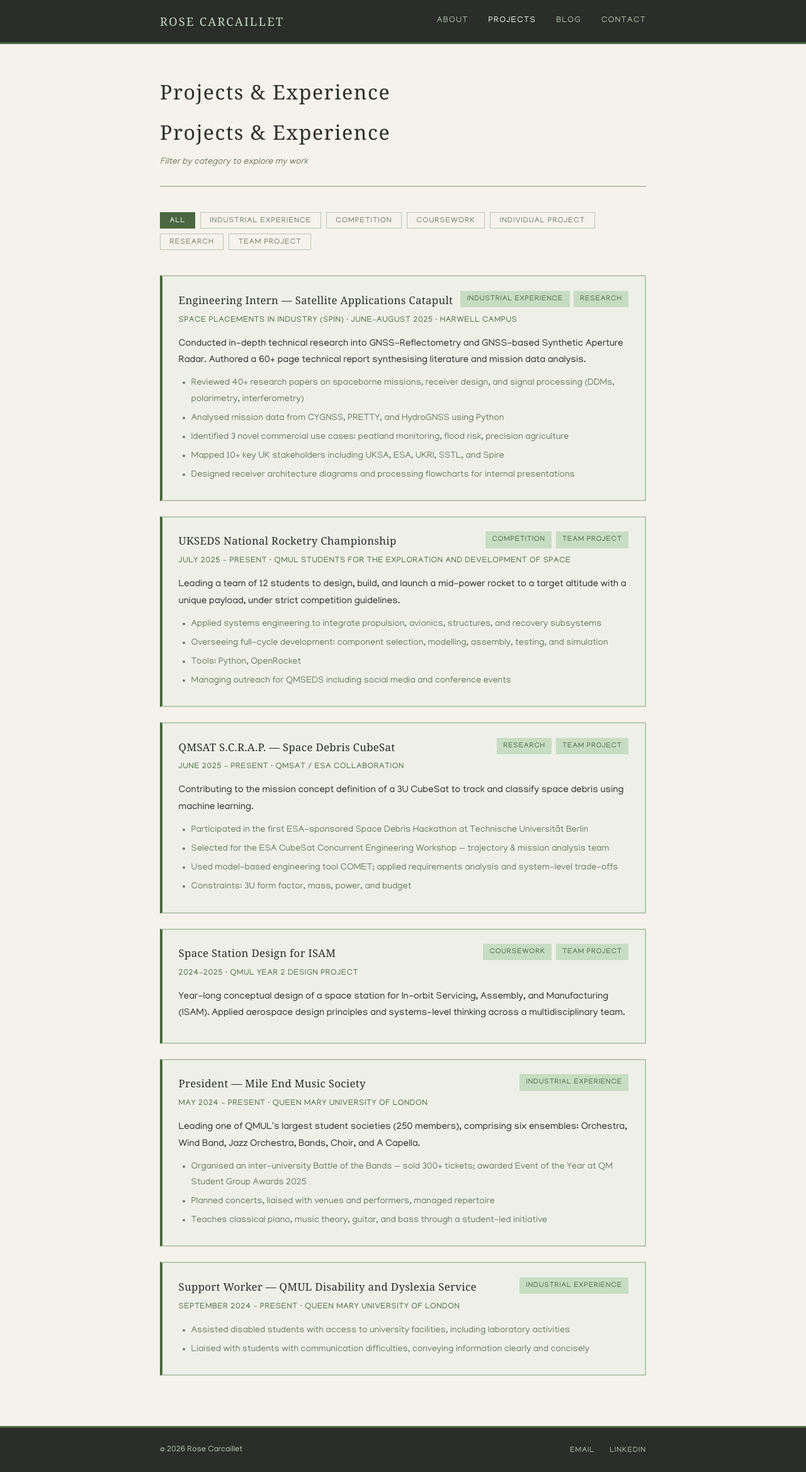
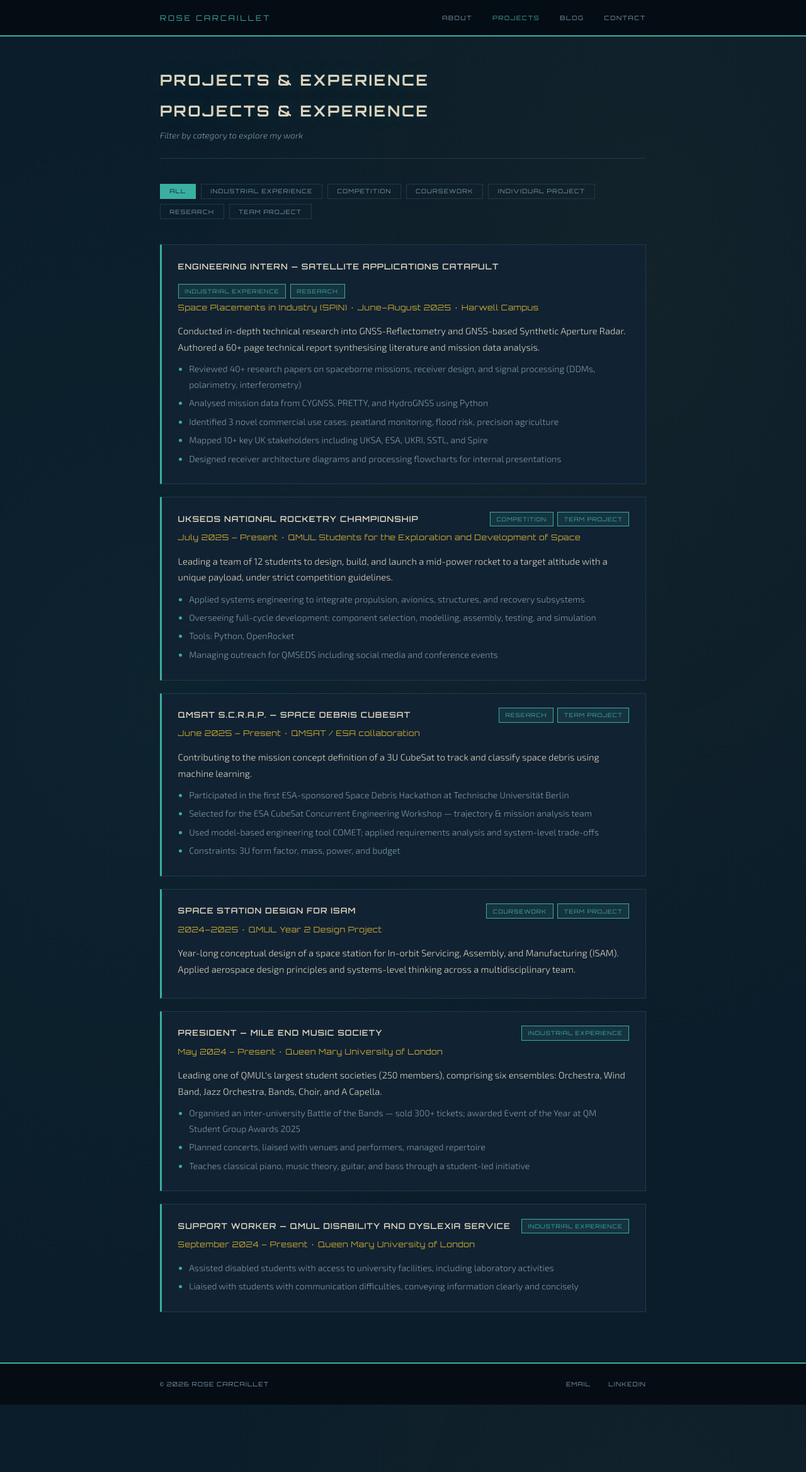
Before and after one commit to rose-31330/rose-31330.github.io, a Jekyll site: the page built from projects.md, in a window 1280 px wide. Shown: the whole page at 63% size. Built offline with Jekyll 4.4.1, drawn with Linux system fonts in a browser that asks for light colours; some web fonts are replaced; after the commit the page ends 2231 px from its top, so only the background shows below that.

Commit message:
Atomic Age / retro-futurist redesign
- Deep space navy background (#0b1d2a) with teal, gold, warm orange palette
- Orbitron (geometric space-age) headings + Exo 2 body font
- Teal glow on hero title, gold meta text, teal accent borders
- Dark header/footer with teal rule, all-caps spaced nav
- Subtle radial gradient background overlay

Co-Authored-By: Claude Sonnet 4.6 <noreply@anthropic.com>

```diff
--- a/_layouts/default.html
+++ b/_layouts/default.html
@@ -7,7 +7,7 @@
   <meta name="description" content="{{ page.excerpt | default: site.description | strip_html | normalize_whitespace | truncate: 160 }}">
   <link rel="preconnect" href="https://fonts.googleapis.com">
   <link rel="preconnect" href="https://fonts.gstatic.com" crossorigin>
-  <link href="https://fonts.googleapis.com/css2?family=Belleza&family=Manjari:wght@100;400;700&display=swap" rel="stylesheet">
+  <link href="https://fonts.googleapis.com/css2?family=Orbitron:wght@400;600;700&family=Exo+2:ital,wght@0,300;0,400;0,600;1,300&display=swap" rel="stylesheet">
   <link rel="stylesheet" href="{{ "/assets/css/style.css" | relative_url }}">
   {% seo %}
 </head>
--- a/assets/css/style.scss
+++ b/assets/css/style.scss
@@ -2,20 +2,23 @@
 ---
 
 /* ============================================================
-   Variables — Retro Green Palette
+   Variables — Atomic Age / Retro-Futurism Palette
    ============================================================ */
-$font-heading:   'Belleza', Georgia, serif;
-$font-body:      'Manjari', 'Georgia', serif;
+$font-heading:   'Orbitron', 'Courier New', monospace;
+$font-body:      'Exo 2', 'Helvetica Neue', sans-serif;
 
-$color-bg:       #f5f2eb;
-$color-text:     #2a2d28;
-$color-subtle:   #6b7a62;
-$color-border:   #b8c8b0;
-$color-accent:   #4a6741;
-$color-accent-h: #3a5232;
-$color-mint:     #c8dcc4;
-$color-sage:     #7a9e72;
-$color-card-bg:  #eef0e8;
+/* Colours drawn from 1950s–60s space travel poster palette */
+$color-bg:        #0b1d2a;   /* deep space navy              */
+$color-bg-card:   #112233;   /* card background              */
+$color-bg-raised: #162d40;   /* slightly raised surfaces     */
+$color-text:      #ddd5be;   /* warm parchment / cream       */
+$color-subtle:    #7a9aaa;   /* dusty blue-grey              */
+$color-border:    #1e3a4e;   /* dark teal border             */
+$color-accent:    #3aafa0;   /* teal / aqua — main accent    */
+$color-accent-h:  #2a9090;   /* teal hover                   */
+$color-gold:      #c8a830;   /* atomic-age gold              */
+$color-warm:      #c87a40;   /* dusty orange highlight       */
+$color-pale:      #a8c8d0;   /* pale blue (planet tones)     */
 
 $max-width: 820px;
 
@@ -28,26 +31,30 @@ html { font-size: 16px; -webkit-font-smoothing: antialiased; }
 
 body {
   font-family: $font-body;
+  font-weight: 300;
   color: $color-text;
   background: $color-bg;
   line-height: 1.75;
+  /* subtle star-field dot pattern */
+  background-image:
+    radial-gradient(ellipse at 20% 50%, rgba(58,175,160,0.04) 0%, transparent 60%),
+    radial-gradient(ellipse at 80% 20%, rgba(200,168,48,0.04) 0%, transparent 50%);
 }
 
 img { max-width: 100%; height: auto; display: block; }
 
 a {
   color: $color-accent;
-  text-decoration: underline;
-  text-underline-offset: 3px;
-  &:hover { color: $color-accent-h; }
+  text-decoration: none;
+  &:hover { color: $color-gold; text-decoration: none; }
 }
 
 /* ============================================================
    Header / Nav
    ============================================================ */
 .site-header {
-  background: $color-text;
-  border-bottom: 3px solid $color-accent;
+  background: rgba(5, 12, 20, 0.95);
+  border-bottom: 2px solid $color-accent;
   padding: 1.1rem 0;
 }
 
@@ -64,26 +71,26 @@ a {
 
 .site-title {
   font-family: $font-heading;
-  font-size: 1.15rem;
-  color: $color-mint;
+  font-size: 0.75rem;
+  color: $color-accent;
   text-decoration: none;
-  letter-spacing: 0.12em;
+  letter-spacing: 0.25em;
   text-transform: uppercase;
-  &:hover { color: #fff; text-decoration: none; }
+  &:hover { color: $color-gold; }
 }
 
 .site-nav {
   display: flex;
   gap: 2rem;
   a {
-    font-family: $font-body;
-    font-size: 0.82rem;
-    color: #b8c8b0;
+    font-family: $font-heading;
+    font-size: 0.6rem;
+    color: $color-subtle;
     text-decoration: none;
     text-transform: uppercase;
-    letter-spacing: 0.1em;
+    letter-spacing: 0.18em;
     transition: color 0.15s;
-    &:hover, &.active { color: #fff; }
+    &:hover, &.active { color: $color-accent; }
   }
 }
 
@@ -92,31 +99,34 @@ a {
    ============================================================ */
 .site-banner {
   width: 100%;
-  max-height: 320px;
+  max-height: 340px;
   overflow: hidden;
-  border-bottom: 3px solid $color-accent;
+  border-bottom: 2px solid $color-accent;
+  position: relative;
 
   img {
     width: 100%;
-    height: 320px;
+    height: 340px;
     object-fit: cover;
     object-position: center;
     display: block;
+    filter: saturate(0.85) brightness(0.85);
   }
 
   .banner-placeholder {
     width: 100%;
-    height: 220px;
-    background: linear-gradient(135deg, $color-text 0%, $color-accent 60%, $color-sage 100%);
+    height: 240px;
+    background:
+      linear-gradient(180deg, #05111e 0%, #0b2a3a 40%, #0d3a2a 100%);
     display: flex;
     align-items: center;
     justify-content: center;
-    color: $color-mint;
+    color: $color-accent;
     font-family: $font-heading;
-    font-size: 0.85rem;
-    letter-spacing: 0.15em;
+    font-size: 0.65rem;
+    letter-spacing: 0.25em;
     text-transform: uppercase;
-    opacity: 0.7;
+    border-bottom: 1px solid $color-border;
   }
 }
 
@@ -133,11 +143,9 @@ a {
    Footer
    ============================================================ */
 .site-footer {
-  background: $color-text;
-  border-top: 3px solid $color-accent;
+  background: #050c14;
+  border-top: 2px solid $color-accent;
   padding: 1.5rem 0;
-  font-size: 0.8rem;
-  color: $color-subtle;
 }
 
 .footer-inner {
@@ -149,14 +157,22 @@ a {
   align-items: center;
   flex-wrap: wrap;
   gap: 0.5rem;
-  color: #b8c8b0;
+  color: $color-subtle;
+  font-family: $font-heading;
+  font-size: 0.6rem;
+  letter-spacing: 0.12em;
+  text-transform: uppercase;
 }
 
 .footer-links {
   display: flex;
-  gap: 1.5rem;
-  a { color: #b8c8b0; text-decoration: none; text-transform: uppercase; letter-spacing: 0.08em; font-size: 0.75rem;
-      &:hover { color: #fff; } }
+  gap: 1.75rem;
+  a {
+    color: $color-subtle;
+    text-decoration: none;
+    letter-spacing: 0.12em;
+    &:hover { color: $color-accent; }
+  }
 }
 
 /* ============================================================
@@ -164,33 +180,42 @@ a {
    ============================================================ */
 .btn {
   display: inline-block;
-  background: $color-accent;
-  color: #fff;
-  padding: 0.6rem 1.4rem;
+  background: transparent;
+  color: $color-accent;
+  padding: 0.6rem 1.6rem;
   border: 2px solid $color-accent;
-  font-family: $font-body;
-  font-size: 0.82rem;
-  font-weight: 400;
-  letter-spacing: 0.1em;
+  font-family: $font-heading;
+  font-size: 0.65rem;
+  letter-spacing: 0.2em;
   text-transform: uppercase;
   text-decoration: none;
-  transition: background 0.15s, color 0.15s;
-  &:hover { background: $color-bg; color: $color-accent; text-decoration: none; }
+  transition: background 0.2s, color 0.2s;
+  &:hover {
+    background: $color-accent;
+    color: $color-bg;
+    text-decoration: none;
+  }
 }
 
 /* ============================================================
-   Section headings (shared)
+   Section labels (shared)
    ============================================================ */
 .section-label {
   font-family: $font-heading;
-  font-size: 0.78rem;
+  font-size: 0.62rem;
   text-transform: uppercase;
-  letter-spacing: 0.18em;
+  letter-spacing: 0.3em;
   color: $color-accent;
   margin-bottom: 1.5rem;
   display: flex;
   align-items: center;
-  gap: 0.75rem;
+  gap: 1rem;
+
+  &::before {
+    content: '//';
+    color: $color-gold;
+    font-size: 0.7rem;
+  }
 
   &::after {
     content: '';
@@ -204,26 +229,32 @@ a {
    Home — Hero
    ============================================================ */
 .hero {
-  padding: 2.5rem 0 2.5rem;
-  border-bottom: 2px solid $color-border;
-  margin-bottom: 3rem;
+  padding: 3rem 0 2.5rem;
+  border-bottom: 1px solid $color-border;
+  margin-bottom: 3.5rem;
+  position: relative;
 
   h1 {
     font-family: $font-heading;
-    font-size: 2.6rem;
-    font-weight: 400;
-    letter-spacing: 0.04em;
+    font-size: 2.2rem;
+    font-weight: 700;
+    letter-spacing: 0.08em;
     line-height: 1.15;
-    margin-bottom: 0.6rem;
+    margin-bottom: 0.75rem;
     color: $color-text;
+    text-transform: uppercase;
+
+    /* subtle teal text-shadow for glow */
+    text-shadow: 0 0 40px rgba(58,175,160,0.25);
   }
 
   .tagline {
     color: $color-subtle;
-    font-size: 1rem;
-    margin-bottom: 1.75rem;
-    max-width: 480px;
+    font-size: 0.92rem;
+    margin-bottom: 2rem;
+    max-width: 500px;
     font-style: italic;
+    letter-spacing: 0.02em;
   }
 }
 
@@ -234,53 +265,61 @@ a {
 .highlights-section,
 .skills-section {
   margin-bottom: 3.5rem;
-  p { margin-bottom: 1rem; }
+  p { margin-bottom: 1rem; font-weight: 300; }
 }
 
 /* ============================================================
-   Cards (highlights + projects + experience)
+   Cards (highlights + projects)
    ============================================================ */
 .highlight-cards,
-.projects-grid,
-.experience-list {
+.projects-grid {
   display: grid;
-  gap: 1.5rem;
+  gap: 1.25rem;
 }
 
 .card,
-.project-card,
-.experience-card {
-  background: $color-card-bg;
-  border: 2px solid $color-border;
-  border-left: 4px solid $color-accent;
+.project-card {
+  background: $color-bg-card;
+  border: 1px solid $color-border;
+  border-left: 3px solid $color-accent;
   padding: 1.4rem 1.6rem;
+  transition: border-color 0.2s;
+
+  &:hover {
+    border-left-color: $color-gold;
+  }
 
   h3, h2 {
     font-family: $font-heading;
-    font-size: 1.05rem;
-    font-weight: 400;
-    letter-spacing: 0.02em;
-    margin-bottom: 0.2rem;
+    font-size: 0.8rem;
+    font-weight: 600;
+    letter-spacing: 0.08em;
+    text-transform: uppercase;
+    margin-bottom: 0.3rem;
     color: $color-text;
   }
 
   .card-meta,
-  .project-meta,
-  .experience-meta {
-    font-size: 0.8rem;
-    color: $color-accent;
+  .project-meta {
+    font-size: 0.78rem;
+    color: $color-gold;
     margin-bottom: 0.85rem;
     letter-spacing: 0.05em;
-    text-transform: uppercase;
+    font-family: $font-heading;
+    font-weight: 400;
   }
 
-  p { font-size: 0.95rem; margin-bottom: 0.6rem; color: $color-text; }
+  p { font-size: 0.92rem; margin-bottom: 0.6rem; color: $color-text; font-weight: 300; }
 
   ul {
-    font-size: 0.9rem;
-    padding-left: 1.25rem;
+    font-size: 0.88rem;
+    padding-left: 1.1rem;
     color: $color-subtle;
-    li { margin-bottom: 0.3rem; }
+    font-weight: 300;
+    li {
+      margin-bottom: 0.3rem;
+      &::marker { color: $color-accent; }
+    }
   }
 }
 
@@ -293,47 +332,23 @@ a {
   flex-wrap: wrap;
 }
 
+.tag-group {
+  display: flex;
+  flex-wrap: wrap;
+  gap: 0.4rem;
+}
+
 .project-tag {
-  font-size: 0.72rem;
-  font-weight: 400;
-  background: $color-mint;
+  font-family: $font-heading;
+  font-size: 0.55rem;
+  letter-spacing: 0.12em;
+  text-transform: uppercase;
+  background: rgba(58,175,160,0.12);
   color: $color-accent;
-  padding: 0.2rem 0.65rem;
-  letter-spacing: 0.08em;
-  text-transform: uppercase;
+  border: 1px solid $color-accent;
+  padding: 0.2rem 0.6rem;
   white-space: nowrap;
   flex-shrink: 0;
-}
-
-/* ============================================================
-   Skills
-   ============================================================ */
-.skills-group {
-  margin-bottom: 1.25rem;
-
-  h4 {
-    font-family: $font-heading;
-    font-size: 0.75rem;
-    text-transform: uppercase;
-    letter-spacing: 0.12em;
-    color: $color-subtle;
-    margin-bottom: 0.6rem;
-  }
-}
-
-.skill-chips {
-  display: flex;
-  flex-wrap: wrap;
-  gap: 0.5rem;
-}
-
-.chip {
-  font-size: 0.8rem;
-  background: $color-mint;
-  color: $color-accent;
-  padding: 0.25rem 0.75rem;
-  border: 1px solid $color-border;
-  letter-spacing: 0.04em;
 }
 
 /* ============================================================
@@ -347,16 +362,16 @@ a {
 }
 
 .filter-btn {
-  background: none;
-  border: 1.5px solid $color-border;
+  background: transparent;
+  border: 1px solid $color-border;
   color: $color-subtle;
-  font-family: $font-body;
-  font-size: 0.75rem;
-  letter-spacing: 0.09em;
+  font-family: $font-heading;
+  font-size: 0.58rem;
+  letter-spacing: 0.14em;
   text-transform: uppercase;
   padding: 0.35rem 0.9rem;
   cursor: pointer;
-  transition: background 0.15s, color 0.15s, border-color 0.15s;
+  transition: all 0.15s;
 
   &:hover {
     border-color: $color-accent;
@@ -366,14 +381,41 @@ a {
   &.active {
     background: $color-accent;
     border-color: $color-accent;
-    color: #fff;
+    color: $color-bg;
   }
 }
 
-.tag-group {
+/* ============================================================
+   Skills
+   ============================================================ */
+.skills-group {
+  margin-bottom: 1.25rem;
+
+  h4 {
+    font-family: $font-heading;
+    font-size: 0.6rem;
+    text-transform: uppercase;
+    letter-spacing: 0.2em;
+    color: $color-subtle;
+    margin-bottom: 0.65rem;
+  }
+}
+
+.skill-chips {
   display: flex;
   flex-wrap: wrap;
-  gap: 0.4rem;
+  gap: 0.5rem;
+}
+
+.chip {
+  font-family: $font-heading;
+  font-size: 0.6rem;
+  letter-spacing: 0.1em;
+  text-transform: uppercase;
+  background: $color-bg-raised;
+  color: $color-pale;
+  padding: 0.3rem 0.8rem;
+  border: 1px solid $color-border;
 }
 
 /* ============================================================
@@ -382,20 +424,22 @@ a {
 .page-content {
   .page-title {
     font-family: $font-heading;
-    font-size: 2rem;
-    font-weight: 400;
-    letter-spacing: 0.05em;
-    margin-bottom: 0.5rem;
+    font-size: 1.5rem;
+    font-weight: 700;
+    letter-spacing: 0.12em;
+    text-transform: uppercase;
+    margin-bottom: 0.4rem;
     color: $color-text;
+    text-shadow: 0 0 30px rgba(58,175,160,0.2);
   }
 
   .page-subtitle {
     color: $color-subtle;
-    font-size: 0.88rem;
+    font-size: 0.85rem;
     font-style: italic;
     margin-bottom: 2.5rem;
     padding-bottom: 1.5rem;
-    border-bottom: 2px solid $color-border;
+    border-bottom: 1px solid $color-border;
   }
 }
 
@@ -414,25 +458,26 @@ a {
 
   h2 {
     font-family: $font-heading;
-    font-size: 1.2rem;
-    font-weight: 400;
-    margin-bottom: 0.3rem;
-    a { color: $color-text; text-decoration: none; &:hover { color: $color-accent; } }
+    font-size: 0.88rem;
+    font-weight: 600;
+    letter-spacing: 0.1em;
+    text-transform: uppercase;
+    margin-bottom: 0.4rem;
+    a { color: $color-text; &:hover { color: $color-accent; } }
   }
 
   time {
-    font-size: 0.78rem;
-    color: $color-accent;
+    font-family: $font-heading;
+    font-size: 0.6rem;
+    color: $color-gold;
     display: block;
-    margin-bottom: 0.6rem;
+    margin-bottom: 0.65rem;
     text-transform: uppercase;
-    letter-spacing: 0.08em;
+    letter-spacing: 0.15em;
   }
 
-  p { font-size: 0.93rem; color: $color-subtle; margin-bottom: 0.5rem; }
-
-  .read-more { font-size: 0.85rem; text-decoration: none; color: $color-accent;
-               &:hover { color: $color-accent-h; } }
+  p { font-size: 0.92rem; color: $color-subtle; margin-bottom: 0.5rem; font-weight: 300; }
+  .read-more { font-size: 0.7rem; font-family: $font-heading; letter-spacing: 0.1em; color: $color-accent; }
 }
 
 /* ============================================================
@@ -442,66 +487,68 @@ a {
   .post-header {
     margin-bottom: 2rem;
     padding-bottom: 1.25rem;
-    border-bottom: 2px solid $color-border;
+    border-bottom: 1px solid $color-border;
   }
 
   .post-title {
     font-family: $font-heading;
-    font-size: 2rem;
-    font-weight: 400;
-    letter-spacing: 0.03em;
-    margin-bottom: 0.5rem;
+    font-size: 1.5rem;
+    font-weight: 700;
+    letter-spacing: 0.08em;
+    text-transform: uppercase;
+    margin-bottom: 0.6rem;
   }
 
   .post-date {
-    font-size: 0.8rem;
-    color: $color-accent;
+    font-family: $font-heading;
+    font-size: 0.62rem;
+    color: $color-gold;
     text-transform: uppercase;
-    letter-spacing: 0.1em;
+    letter-spacing: 0.18em;
   }
 
   .post-body {
-    h2 { font-family: $font-heading; font-size: 1.3rem; font-weight: 400; margin: 2rem 0 0.75rem; }
-    h3 { font-family: $font-heading; font-size: 1.05rem; font-weight: 400; margin: 1.5rem 0 0.5rem; }
-    p  { margin-bottom: 1rem; }
-    ul, ol { padding-left: 1.5rem; margin-bottom: 1rem; li { margin-bottom: 0.25rem; } }
-    code { background: $color-card-bg; border: 1px solid $color-border; padding: 0.1em 0.35em; font-size: 0.88em; }
-    pre  { background: $color-card-bg; border: 1px solid $color-border; padding: 1rem; overflow-x: auto; margin-bottom: 1rem;
+    h2 { font-family: $font-heading; font-size: 0.9rem; font-weight: 600; letter-spacing: 0.12em; text-transform: uppercase; margin: 2rem 0 0.75rem; color: $color-accent; }
+    h3 { font-family: $font-heading; font-size: 0.75rem; font-weight: 500; letter-spacing: 0.1em; text-transform: uppercase; margin: 1.5rem 0 0.5rem; color: $color-pale; }
+    p  { margin-bottom: 1rem; font-weight: 300; }
+    ul, ol { padding-left: 1.5rem; margin-bottom: 1rem; li { margin-bottom: 0.25rem; &::marker { color: $color-accent; } } }
+    code { background: $color-bg-raised; border: 1px solid $color-border; padding: 0.1em 0.4em; font-size: 0.88em; color: $color-accent; }
+    pre  { background: $color-bg-raised; border: 1px solid $color-border; padding: 1rem; overflow-x: auto; margin-bottom: 1rem;
            code { background: none; border: none; padding: 0; } }
-    blockquote { border-left: 3px solid $color-accent; padding-left: 1rem; color: $color-subtle; margin-bottom: 1rem; font-style: italic; }
+    blockquote { border-left: 3px solid $color-accent; padding-left: 1.1rem; color: $color-subtle; margin-bottom: 1rem; font-style: italic; }
   }
 
-  .back-link { margin-top: 3rem; font-size: 0.85rem; text-decoration: none; color: $color-accent; }
+  .back-link { margin-top: 3rem; font-family: $font-heading; font-size: 0.62rem; letter-spacing: 0.15em; color: $color-accent; }
 }
 
 /* ============================================================
    Contact
    ============================================================ */
 .contact-content {
-  p { margin-bottom: 1.5rem; }
+  p { margin-bottom: 1.5rem; font-weight: 300; }
 }
 
 .contact-links {
   display: flex;
   flex-direction: column;
-  gap: 1.1rem;
+  gap: 0;
   margin-bottom: 2rem;
 }
 
 .contact-item {
   display: flex;
-  gap: 1.25rem;
+  gap: 1.5rem;
   align-items: baseline;
-  font-size: 0.95rem;
+  font-size: 0.92rem;
   border-bottom: 1px solid $color-border;
-  padding-bottom: 1rem;
+  padding: 0.9rem 0;
 
   strong {
-    min-width: 100px;
-    color: $color-accent;
-    font-size: 0.75rem;
+    min-width: 110px;
+    color: $color-gold;
+    font-size: 0.6rem;
     text-transform: uppercase;
-    letter-spacing: 0.1em;
+    letter-spacing: 0.18em;
     font-weight: 400;
     font-family: $font-heading;
   }
@@ -511,7 +558,9 @@ a {
    Responsive
    ============================================================ */
 @media (max-width: 600px) {
-  .hero h1 { font-size: 2rem; }
-  .site-nav { gap: 1.1rem; }
+  .hero h1 { font-size: 1.5rem; }
+  .site-nav { gap: 1.25rem; }
+  .site-title { font-size: 0.65rem; }
   .site-banner .banner-placeholder { height: 140px; }
+  .filter-bar { gap: 0.4rem; }
 }
```
